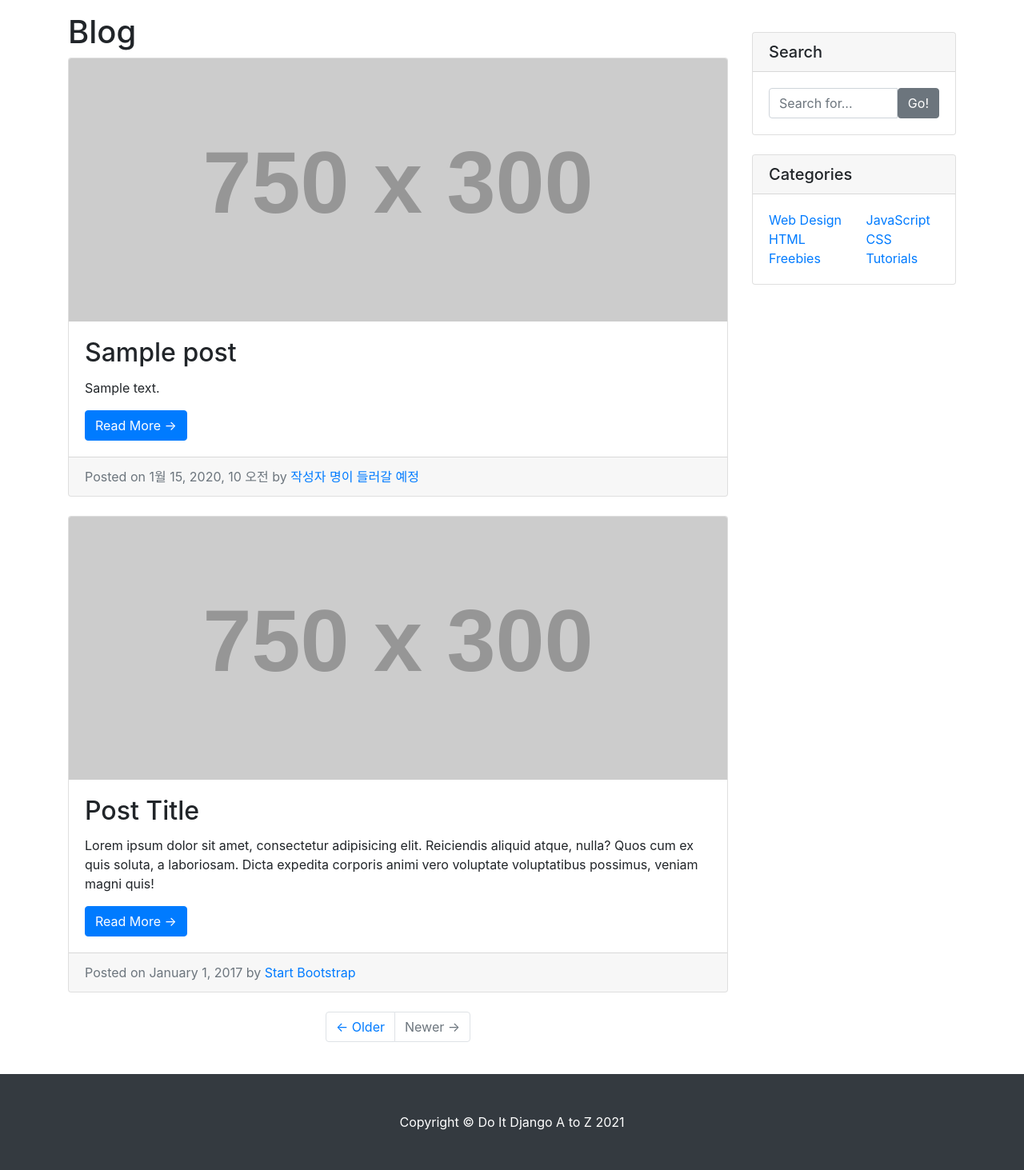
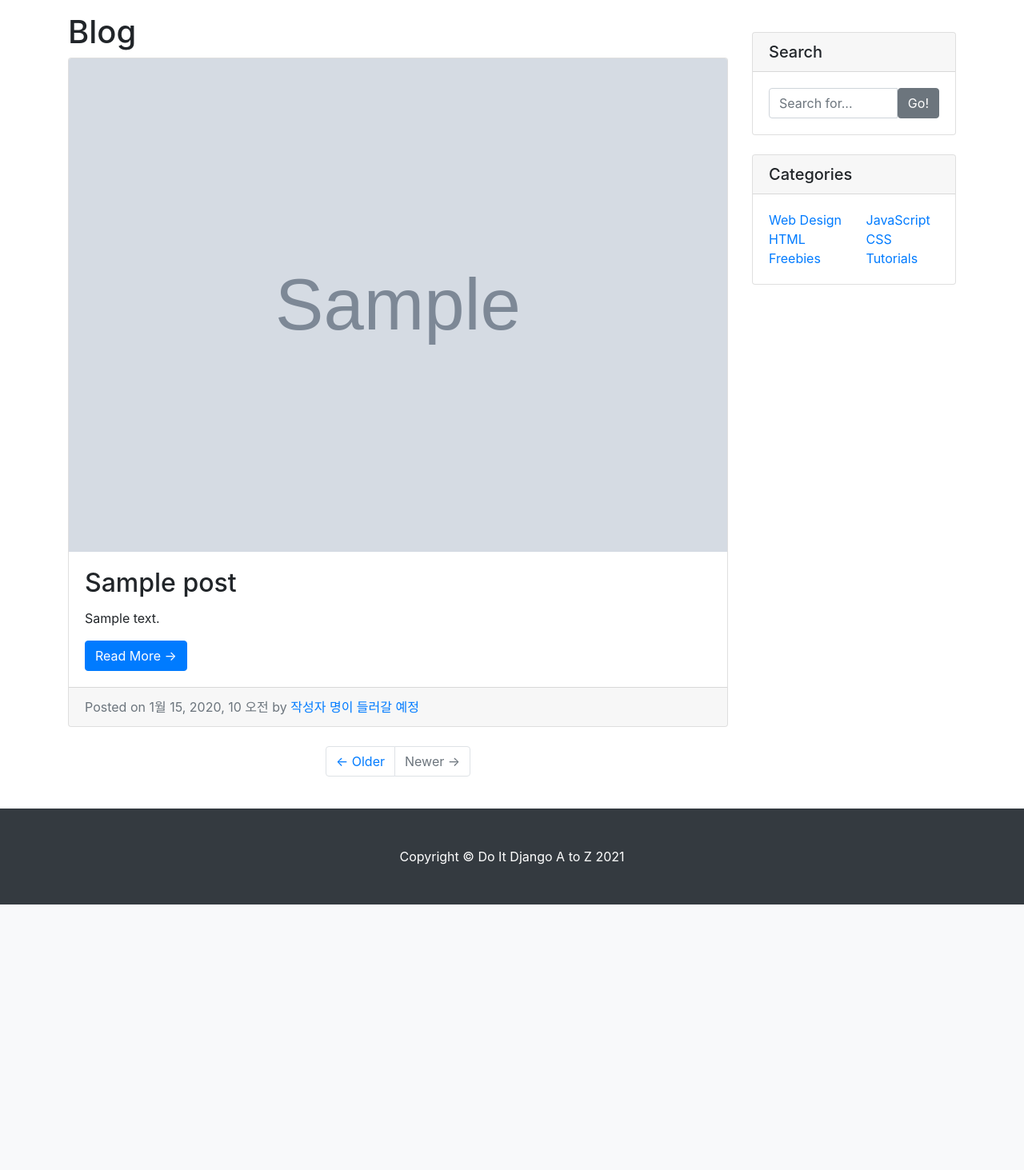
Before and after one commit to centum-tech-2022/Test, a Django app: page /blog/ in a window 1280 px wide. Shown: the part 56-1519 px from the top of the page at 80% size. After the commit the page ends 1187 px from the top, so only its background shows below. Run offline with Django 3.2, Linux system fonts and the light colour scheme; tables that the repository leaves empty hold one stand-in row (values such as "Sample post"); grey boxes marked "Sample" are stand-in pictures; grey boxes labelled with a size stand in for pictures from a placeholder-image service; parts of the project's set-up code (start-up, migrations or seed data) failed here and were passed over; some libraries are stand-ins or nearby versions.

Commit message:
blog-list  images update

```diff
--- a/blog/models.py
+++ b/blog/models.py
@@ -5,6 +5,9 @@ from django.db import models
 class Post(models.Model):
     title = models.CharField(max_length=30)
     content = models.TextField()
+
+    head_image =models.ImageField(upload_to='blog/images/%Y/%m/%d',blank=True)
+    file_upload =models.FileField(upload_to='blog/files/%Y/%m/%d',blank=True)
 
     create_at = models.DateTimeField(auto_now_add=True)
     updated_at = models.DateTimeField(auto_now=True)
--- a/blog/templates/blog/post_list.html
+++ b/blog/templates/blog/post_list.html
@@ -87,7 +87,11 @@
                 {% for p in post_list %}
                 <!-- Blog Post -->
                 <div class="card mb-4">
-                    <img class="card-img-top" src="http://placehold.it/750x300" alt="Card image cap">
+                    {% if  p.head_image %}
+                        <img class="card-img-top" src="{{ p.head_image.url }}" alt="{{ p }} head image">
+                    {% else %}
+                        <img class="card-img-top" src="https://picsum.photos/800/200" alt="random_image">
+                    {% endif %}
                     <div class="card-body">
                         <h2 class="card-title">{{ p.title }}</h2>
                         <p class="card-text">{{ p.content }}</p>
@@ -101,20 +105,7 @@
                 {% endfor%}
 
                 <!-- Blog Post -->
-                <div class="card mb-4">
-                    <img class="card-img-top" src="http://placehold.it/750x300" alt="Card image cap">
-                    <div class="card-body">
-                        <h2 class="card-title">Post Title</h2>
-                        <p class="card-text">Lorem ipsum dolor sit amet, consectetur adipisicing elit. Reiciendis
-                            aliquid atque, nulla? Quos cum ex quis soluta, a laboriosam. Dicta expedita corporis animi
-                            vero voluptate voluptatibus possimus, veniam magni quis!</p>
-                        <a href="#" class="btn btn-primary">Read More &rarr;</a>
-                    </div>
-                    <div class="card-footer text-muted">
-                        Posted on January 1, 2017 by
-                        <a href="#">Start Bootstrap</a>
-                    </div>
-                </div>
+
 
                 <!-- Pagination -->
                 <ul class="pagination justify-content-center mb-4">
--- a/config/settings.py
+++ b/config/settings.py
@@ -11,6 +11,7 @@ https://docs.djangoproject.com/en/3.1/ref/settings/
 """
 
 from pathlib import Path
+import os
 
 # Build paths inside the project like this: BASE_DIR / 'subdir'.
 BASE_DIR = Path(__file__).resolve(strict=True).parent.parent
@@ -120,3 +121,7 @@ USE_TZ = False
 # https://docs.djangoproject.com/en/3.1/howto/static-files/
 
 STATIC_URL = '/static/'
+
+
+MEDIA_URL = '/media/'
+MEDIA_ROOT = os.path.join(BASE_DIR,'_media')
--- a/config/urls.py
+++ b/config/urls.py
@@ -15,6 +15,8 @@ Including another URLconf
 """
 from django.contrib import admin
 from django.urls import path, include
+from django.conf import settings
+from django.conf.urls.static import static
 
 
 urlpatterns = [
@@ -23,3 +25,5 @@ urlpatterns = [
     path('',include('single_pages.urls'))
 
 ]
+
+urlpatterns += static(settings.MEDIA_URL,document_root=settings.MEDIA_ROOT)
```
Also changed, not shown: 1 other file.
